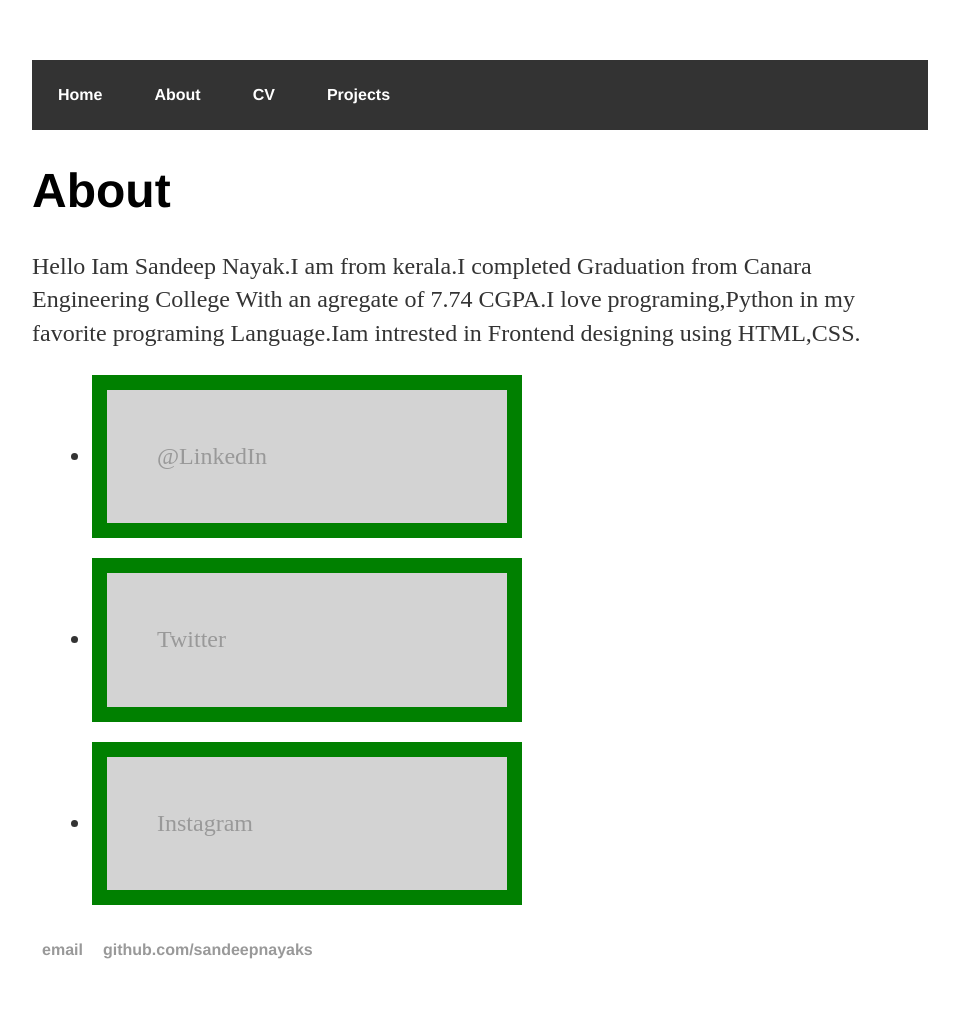
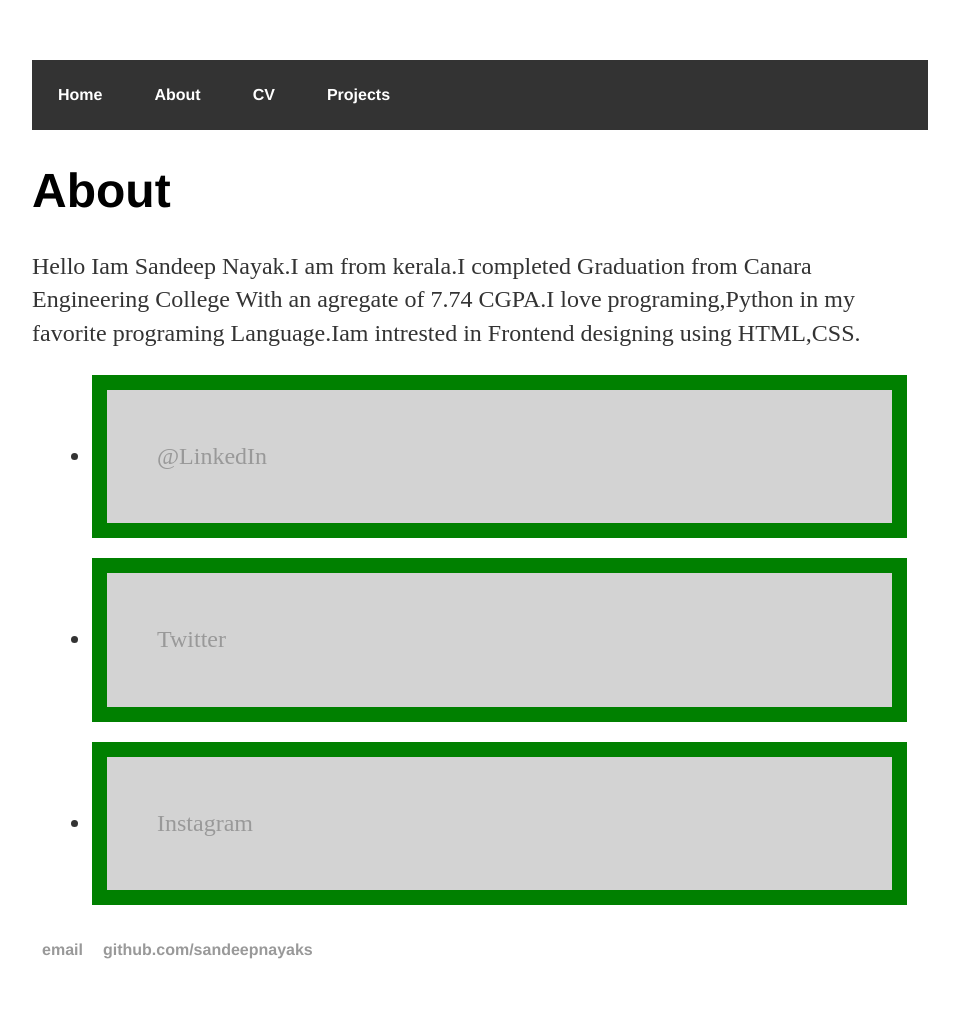
Before and after one commit to sandeepnayaks/sandeepnayaks.github.io, a Jekyll site: the page built from about/index.html, in a window 1280 px wide. Shown: the whole page, without its empty margins (160-1119 px from the left). Built offline with Jekyll 4.4.1, drawn with Linux system fonts in a browser that asks for light colours.

Commit message:
Update main.css

```diff
--- a/css/main.css
+++ b/css/main.css
@@ -18,7 +18,7 @@ nav ul li, footer ul li { display: inline; margin-right: 20px; float: left; }
 
 
  div ul li{background-color: lightgrey;
-  width: 300px;
+  width: 80%;
   border: 15px solid green;
   padding: 50px;
   margin: 20px;
```
